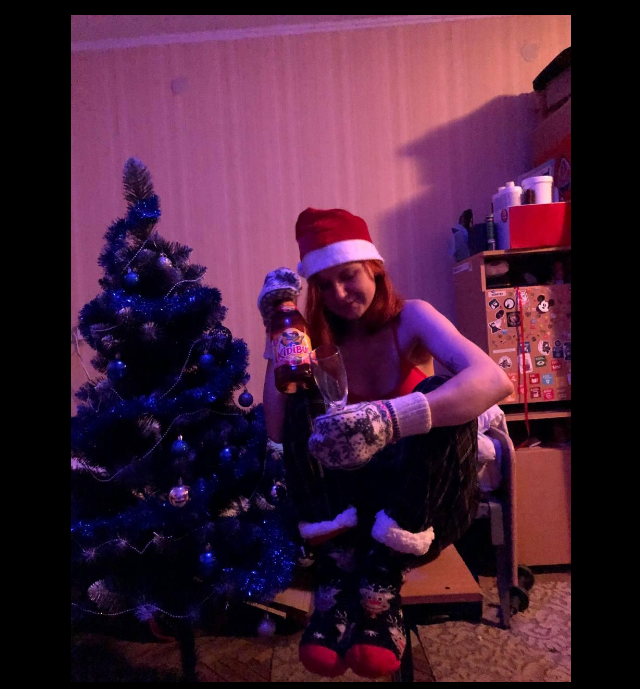
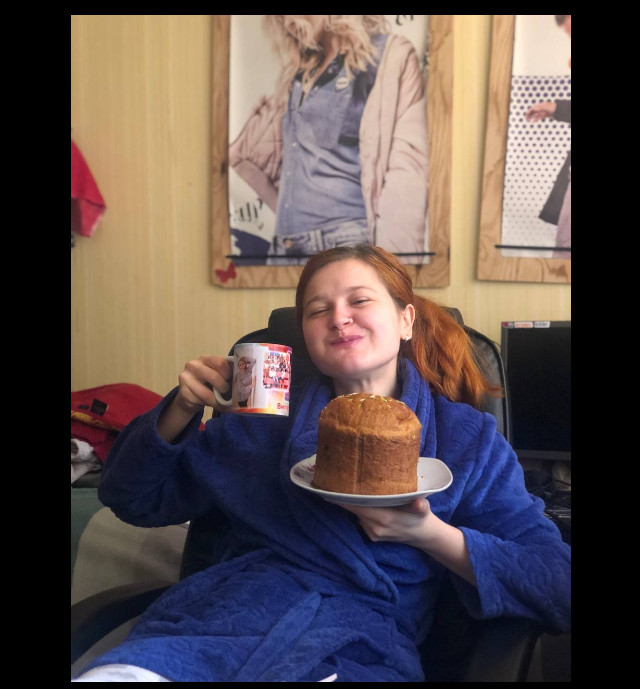
Before and after one commit to JuliaL131313/HappyEaster2022, a plain HTML site: page index.html in a window 1280 px wide. Both pictures are taken after a click on the link "ЦИКНИ!!!". Shown: the top 689 px of the page, without its empty margins (319-959 px from the left). Drawn offline with Linux system fonts and the light colour scheme; a web font is replaced by a local one.

Commit message:
Update index.html

```diff
--- a/index.html
+++ b/index.html
@@ -19,7 +19,7 @@
            <span class="btn__waves"></span>
         </a>
       </div>
-      <img src="./photo_2021-12-31_18-18-01.jpg" alt="Happy Julia" class="img-block">
+      <img src="./photo5418216340893841662.jpg" alt="Happy Julia" class="img-block">
       <h1 class="happy-text"></h1>
     </div>
   </div>
```
